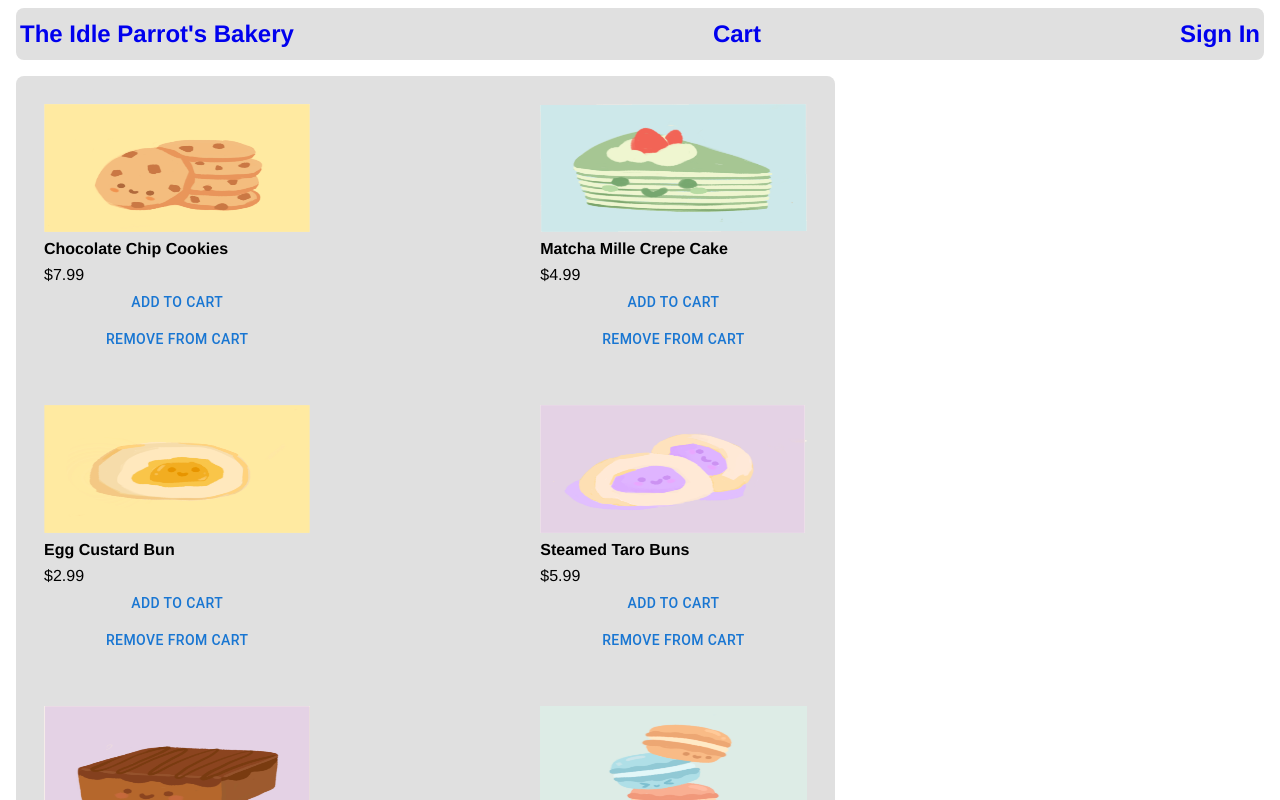
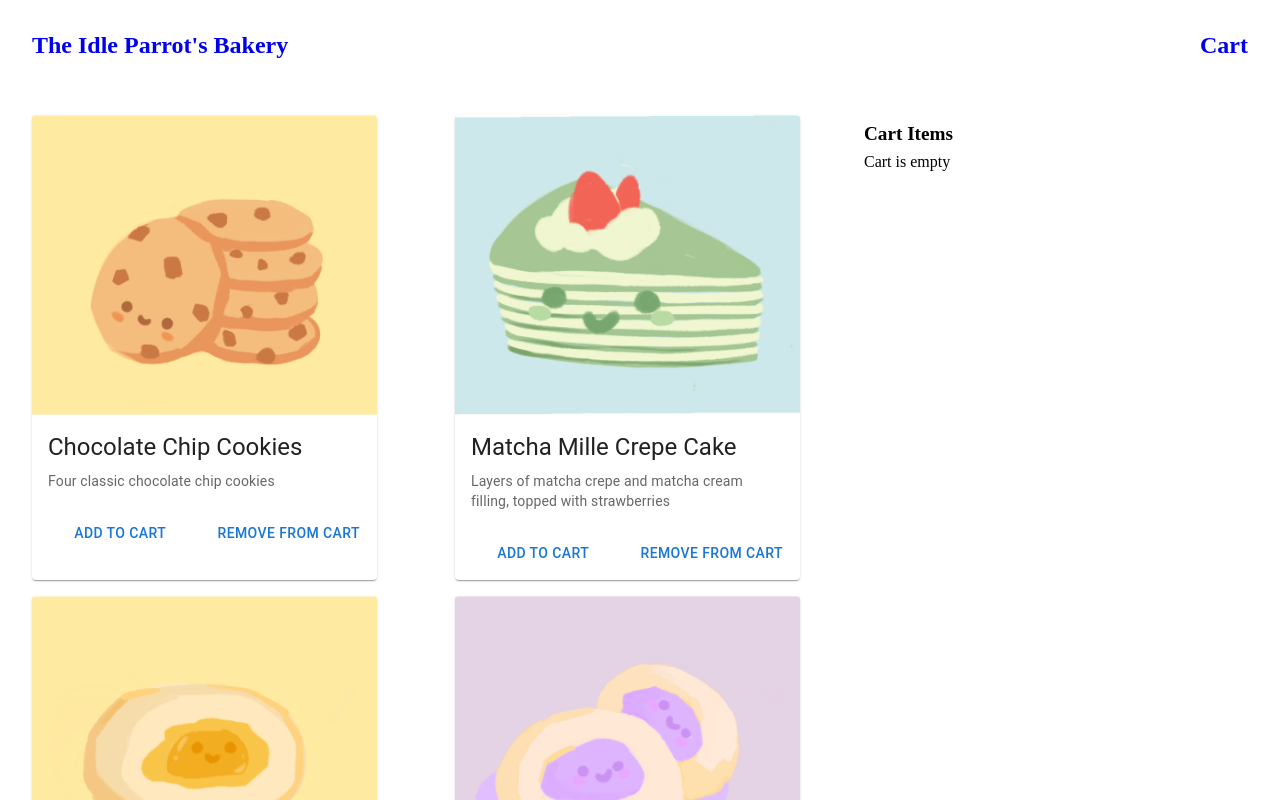
Before and after one commit to idleparrot567/uiux_development, a React (Create React App) app: page / in a window 1280 px wide. Shown: the top 800 px of the page. Built offline with nearby package versions, Linux system fonts and the light colour scheme; the HTML template or start-up script is replaced by a standard one.

Commit message:
arranged well

```diff
--- a/package.json
+++ b/package.json
@@ -6,6 +6,7 @@
   "dependencies": {
     "@emotion/react": "^11.10.5",
     "@emotion/styled": "^11.10.5",
+    "@mui/icons-material": "^5.10.15",
     "@mui/material": "^5.10.15",
     "react": "^18.2.0",
     "react-dom": "^18.2.0",
--- a/src/components/Header.js
+++ b/src/components/Header.js
@@ -1,4 +1,13 @@
 import React from 'react';
+import BakeryDiningIcon from '@mui/icons-material/BakeryDining';
+
+import AppBar from '@mui/material/AppBar';
+import Box from '@mui/material/Box';
+import Toolbar from '@mui/material/Toolbar';
+import Typography from '@mui/material/Typography';
+import Button from '@mui/material/Button';
+import IconButton from '@mui/material/IconButton';
+import MenuIcon from '@mui/icons-material/Menu';
 
 export default function Header(props){
     return (
@@ -13,11 +22,7 @@ export default function Header(props){
             <h1>Cart</h1>
         </a>
         </div>
-            <div>
-            <a href="#/">
-                <h1>Sign In</h1>
-            </a>
-            </div>
+
 
     </header>
     );
--- a/src/components/Product.js
+++ b/src/components/Product.js
@@ -1,18 +1,34 @@
 import { Button } from '@mui/material';
 import React from 'react'
+
+import Card from '@mui/material/Card';
+import CardActions from '@mui/material/CardActions';
+import CardContent from '@mui/material/CardContent';
+import CardMedia from '@mui/material/CardMedia';
+import Typography from '@mui/material/Typography';
 
 export default function Product(props) {
     const {product, onAdd} = props;
   return (
-      <div className='product'>
-        <img className='small' src={product.image} alt={product.description}></img>
-        <div><h3>{product.name}</h3></div>
-        <div> ${product.price}</div>
-        <div>
-          <Button onClick= {() => {onAdd(product);}} variant="text">Add To Cart</Button>
-          <Button onClick= {() => {onAdd(product);}} variant="text">Remove From Cart</Button>
-        </div>
-
-      </div>
-  )
+    <Card sx={{ maxWidth: 345 }}>
+    <CardMedia
+      component="img"
+      height="300"
+      image= {product.image}
+      alt="green iguana"
+    />
+    <CardContent>
+      <Typography gutterBottom variant="h5" component="div">
+        {product.name}
+      </Typography>
+      <Typography variant="body2" color="text.secondary">
+        {product.description}
+      </Typography>
+    </CardContent>
+    <CardActions>
+    <Button onClick= {() => {onAdd(product);}} variant="text">Add To Cart</Button>
+      <Button onClick= {() => {onAdd(product);}} variant="text">Remove From Cart</Button>
+    </CardActions>
+  </Card>
+  );
 }
--- a/src/index.css
+++ b/src/index.css
@@ -1,6 +1,3 @@
-body {
-  font-family: 'Helvetica';
-}
 h1,
 h2,
 h3 {
@@ -20,39 +17,28 @@ a {
 }
 .row {
   display: flex;
-  flex-flow: row wrap;
   justify-content: space-between;
-  align-items: center;
-  align-content: center;
+  gap: 1rem;
+  flex-wrap: wrap;
 }
-.product {
-  display: flex;
-  flex-direction: column;
-  justify-content: space-between;
-  padding: 1rem;
-  margin: 0.5rem;
-
-}
-
 .row.center {
   align-items: center;
 }
 .col-1 {
+  display: flex;
+  flex-direction: column;
+  flex-wrap: wrap;
   flex: 1;
-  display: flex;
-  direction: column;
 }
 .col-2 {
   display: flex;
+  flex-direction: column;
+  flex-wrap: wrap;
   flex: 2;
-  direction: column;
-  align-items: flex-start;
 }
 .block {
-  background-color: #e0e0e0;
-  display: flex;
-  direction: row;
-  padding: 0.25rem;
+  background-color: white;
+  padding: 1rem;
   margin: 0.5rem;
   border-radius: 0.5rem;
 }
@@ -86,3 +72,9 @@ button.badge {
   color: #ffffff;
   width: 1.5rem;
 }
+.MuiCard-root.same-height {
+  height: 100%;
+  display: flex;
+  flex-direction: column;
+  justify-content: space-between;
+}
```
Also changed, not shown: src/components/Main.js (+9 -7 lines), 1 other file (tests, documents, lock files or other folders). Lines whose indentation alone changed are shown as unchanged.
